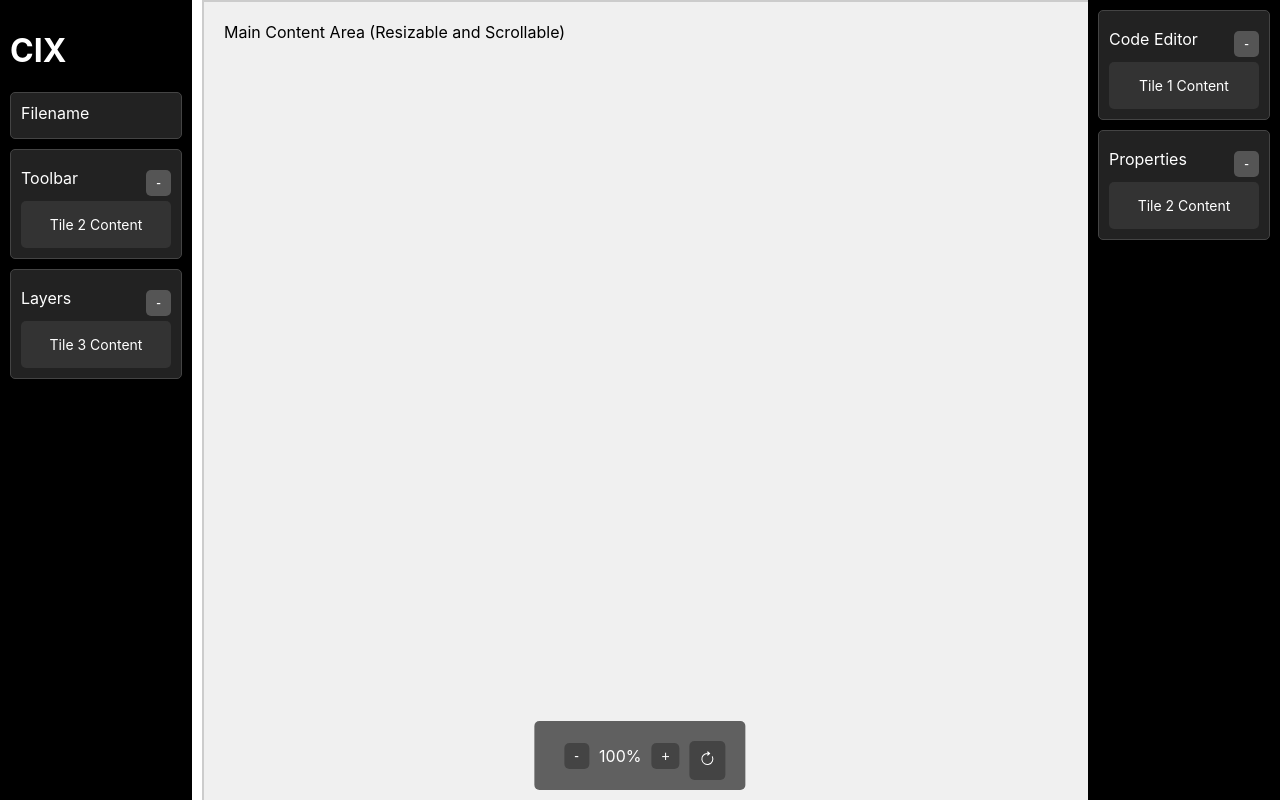
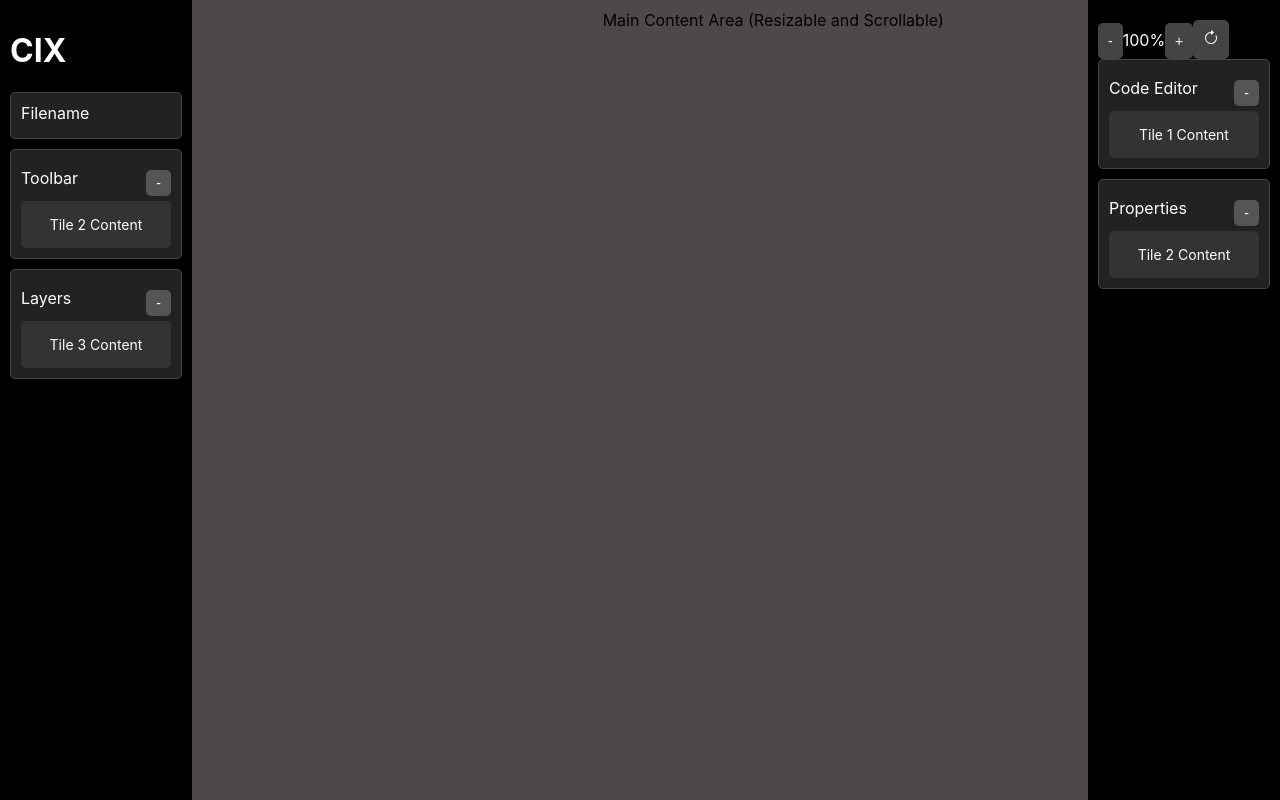
Before and after one commit to himanshuu932/cix, a React (Create React App) app: page / in a window 1280 px wide. Built offline with nearby package versions, Linux system fonts and the light colour scheme.

Commit message:
Update Canvas.css

```diff
--- a/src/panels/styles/Canvas.css
+++ b/src/panels/styles/Canvas.css
@@ -1,57 +1,27 @@
 .canvasContainer {
   position: relative;
-    width: 100%;
-    height: 100%;
+  width: calc(100% - 15%); /* Adjust width excluding the left pane */
+
+   /* Reserve space for the left pane */
   overflow: hidden;
+  background-color: #f5f5f5;
 }
 
 .canvasArea {
-    width: 80%;
-    height: 100%;
-    overflow: auto;
-    white-space: nowrap;
-    /* Allows the content to scroll infinitely if content exceeds the screen size */
+  width: 1200px;
+  height: 1200px;
+  background-color: rgb(78, 72, 72);
+  display: flex;
+  justify-content: center;
+  align-items: center;
 }
 
 .canvasContent {
-    display: inline-block;
-    width: 200%; /* Set to a larger width for infinite scroll */
-    height: 200%; /* Set to a larger height for infinite scroll */
-    background: #f0f0f0;
-    border: 2px solid #ccc;
-    padding: 20px;
+  width: 100%;
+  height: 100%;
+
+  overflow: auto;
+  text-align: center;
   box-sizing: border-box;
-    /* Simulating content for the canvas */
+  padding: 10px;
 }
-
-  .zoomBar {
-    position: fixed;
-    bottom: 10px;
-    left: 50%;
-    transform: translateX(-50%);
-    background-color: rgba(0, 0, 0, 0.6);
-    padding: 10px 20px;
-    border-radius: 5px;
-    display: flex;
-    align-items: center;
-    justify-content: center;
-  }
-
-  .zoomButton {
-    background-color: #444;
-    color: white;
-    border: none;
-    border-radius: 5px;
-    padding: 5px 10px;
-    margin: 0 10px;
-    cursor: pointer;
-  }
-
-  .zoomButton:hover {
-    background-color: #666;
-  }
-
-  .zoomPercentage {
-    color: white;
-    font-size: 16px;
-  }
```
Lines whose indentation alone changed are shown as unchanged.
